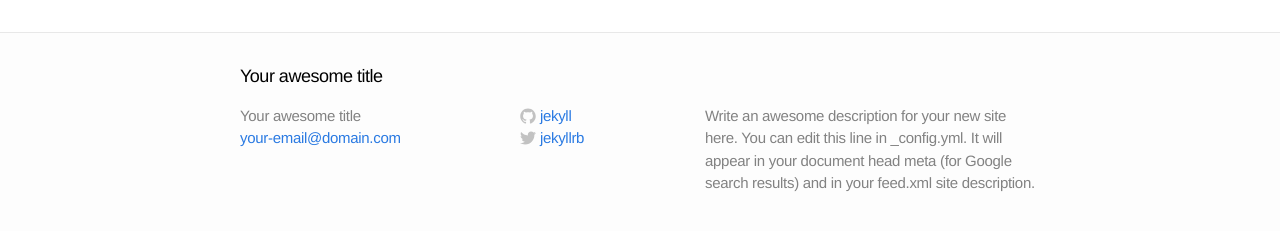
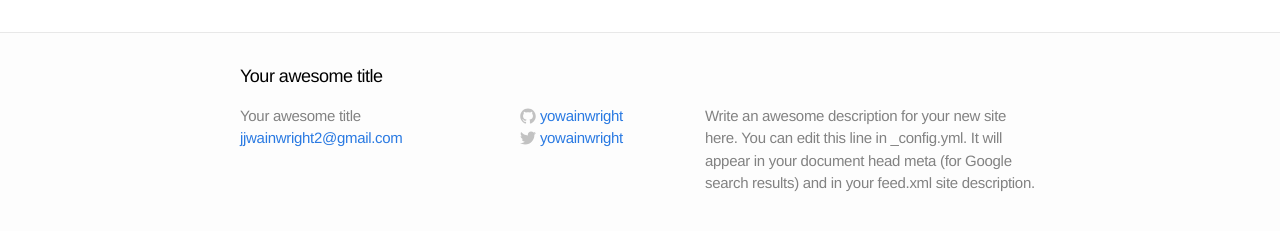
Before and after one commit to yowainwright/mailvictory, a Jekyll site: the page built from index.html, in a window 1280 px wide. Shown: the part 243-474 px from the top of the page. Built offline with Jekyll 4.4.1, drawn with Linux system fonts in a browser that asks for light colours.

Commit message:
config yml change

```diff
--- a/_config.yml
+++ b/_config.yml
@@ -1,11 +1,11 @@
 # Site settings
 title: Your awesome title
-email: your-email@domain.com
+email: jjwainwright2@gmail.com
 description: "Write an awesome description for your new site here. You can edit this line in _config.yml. It will appear in your document head meta (for Google search results) and in your feed.xml site description."
 baseurl: ""
-url: "http://yourdomain.com"
-twitter_username: jekyllrb
-github_username:  jekyll
+url: "http://mailvictory.com"
+twitter_username: yowainwright
+github_username:  yowainwright
 
 # Build settings
 markdown: kramdown
```
